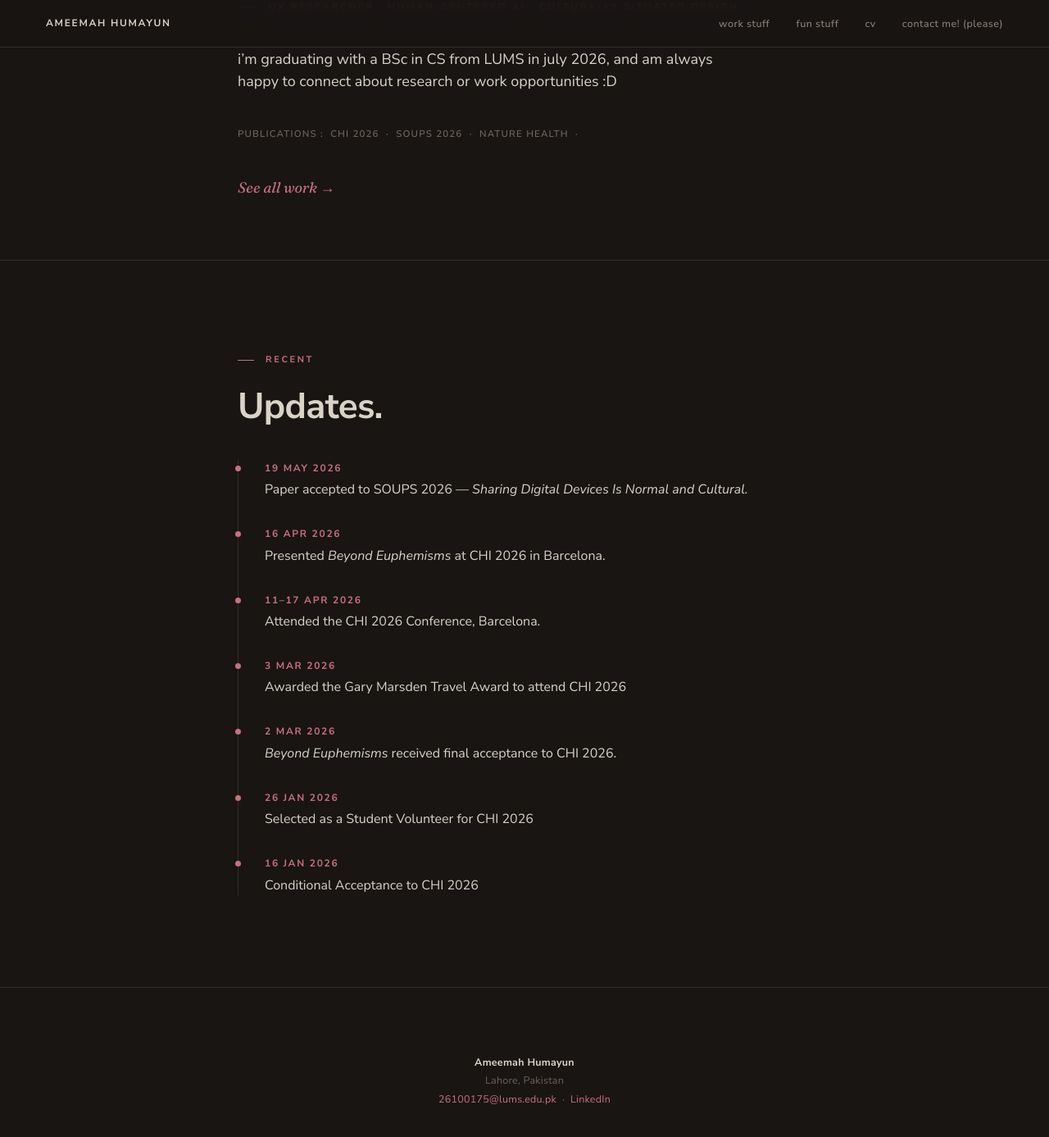
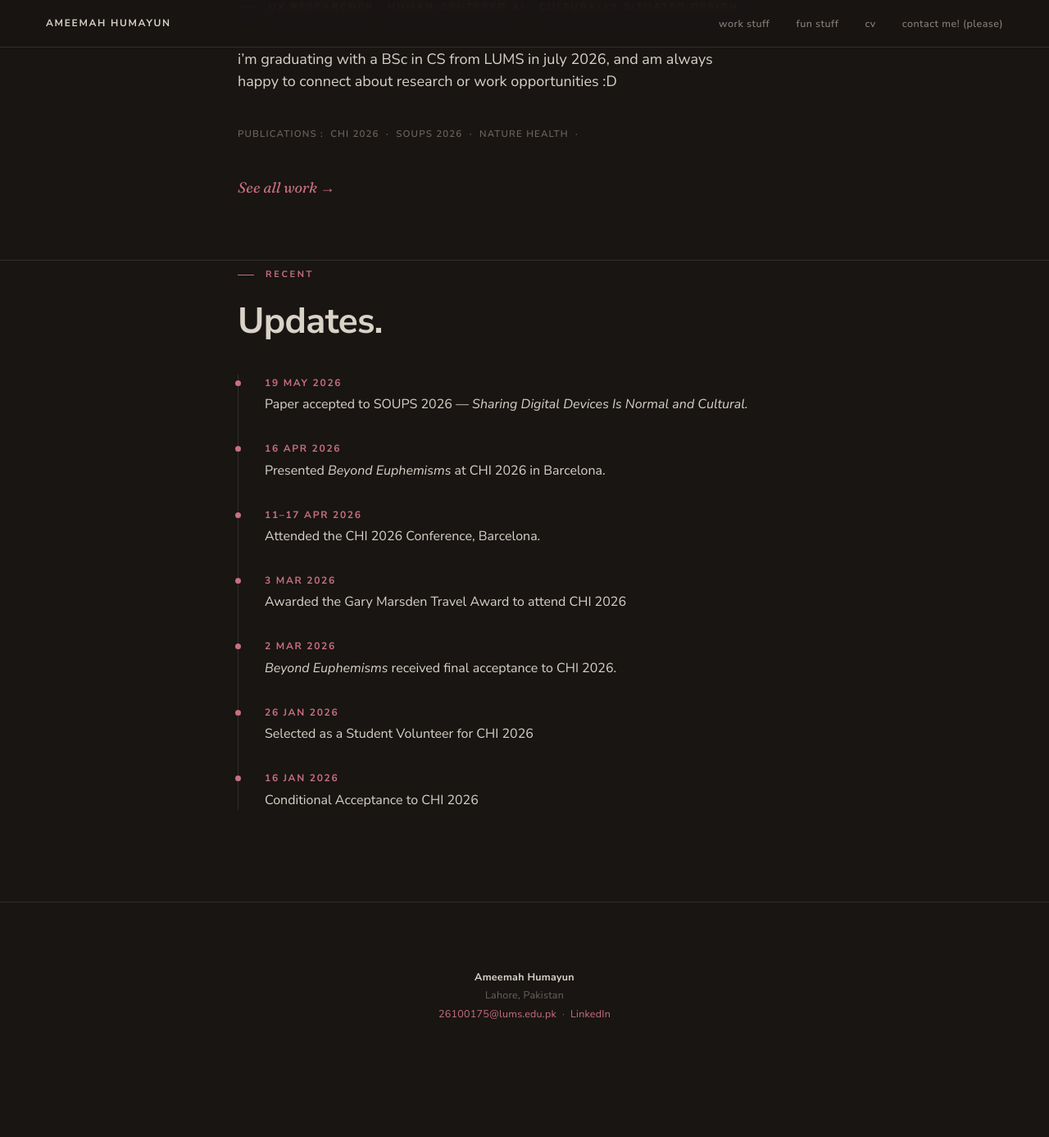
Before and after one commit to ameemahumayun/ameemahumayun.github.io, a Jekyll site: the page built from index.html, in a window 1280 px wide and 1400 px high, scrolled down 335 px. Shown: the top 1387 px of the window at 82% size. Built offline with Jekyll 4.4.1, drawn with Linux system fonts in a browser that asks for light colours; after the commit the page ends 1631 px from its top, so only the background shows below that.

Commit message:
Update layout.css

```diff
--- a/assets/css/layout.css
+++ b/assets/css/layout.css
@@ -87,7 +87,7 @@
    already provides space; the section's full top padding stacks on top). */
 .hero + .section,
 .page-head + .section {
-  padding-top: var(--space-1.5);
+  padding-top: var(--space-1);
 }
 .section:last-of-type { border-bottom: none; }
 
```
